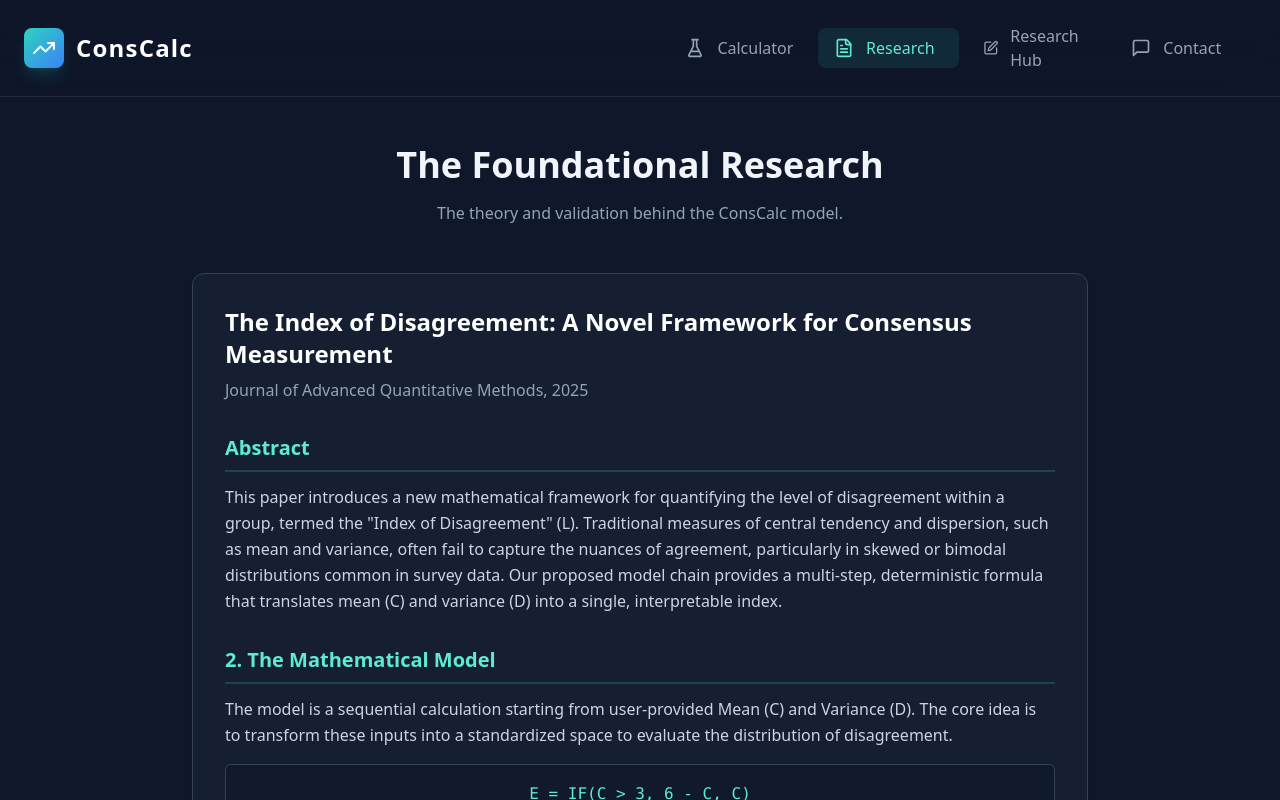
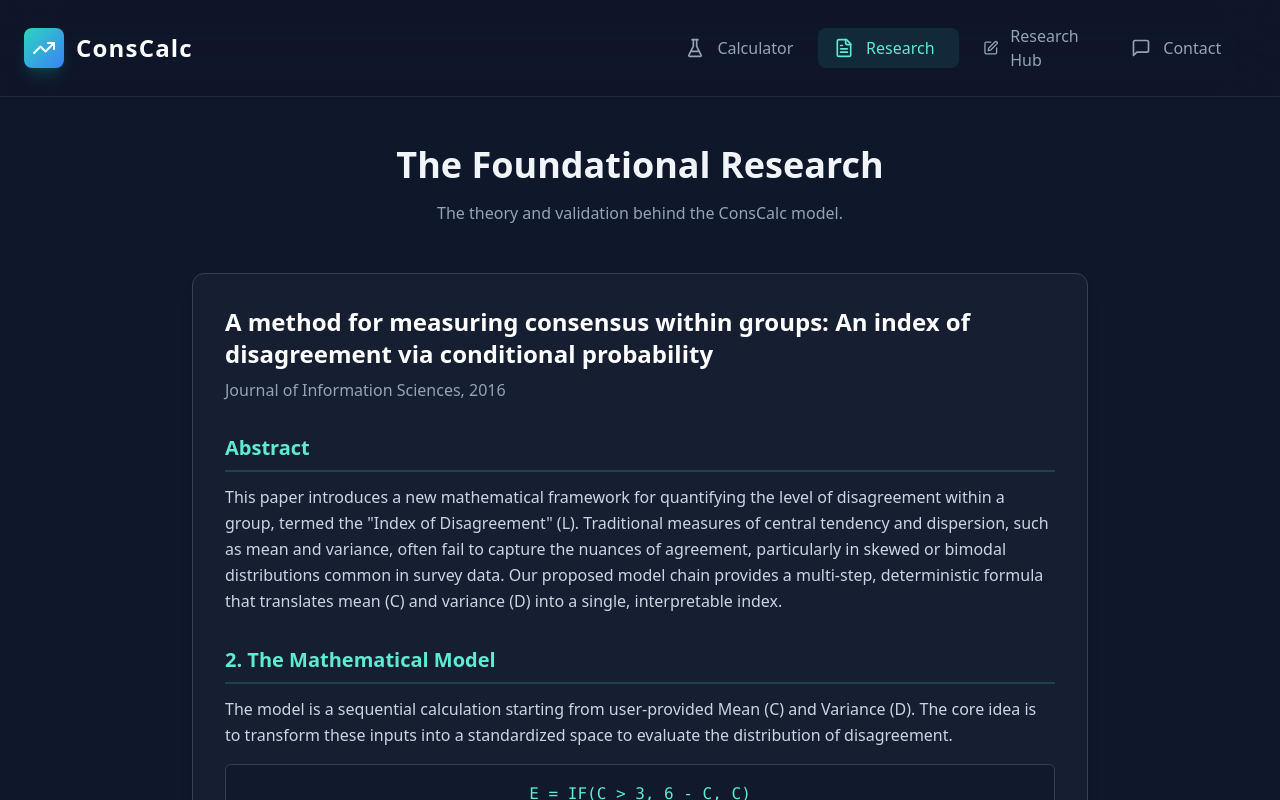
Before and after one commit to mushtaqaelk/ConsCalcs, a React (Create React App) app: page / in a window 1280 px wide. Both pictures are taken after a click on the button "Research". Shown: the top 800 px of the page. Built offline with nearby package versions, Linux system fonts and the light colour scheme.

Commit message:
Update App.js

```diff
--- a/src/App.js
+++ b/src/App.js
@@ -373,9 +373,9 @@ const ResearchPage = () => {
     const [copySuccess, setCopySuccess] = useState('');
 
     const citations = {
-        APA: "Researcher, A. (2025). The index of disagreement: A novel framework for consensus measurement. Journal of Advanced Quantitative Methods, 15(2), 123-145. https://doi.org/10.xxxx/j.jaqm.2025.xx.xxx",
-        MLA: 'Researcher, Anonymous. "The Index of Disagreement: A Novel Framework for Consensus Measurement." Journal of Advanced Quantitative Methods, vol. 15, no. 2, 2025, pp. 123-45, doi:10.xxxx/j.jaqm.2025.xx.xxx.',
-        BibTeX: `@article{researcher2025index,\n  title={The Index of Disagreement: A Novel Framework for Consensus Measurement},\n  author={Researcher, Anonymous},\n  journal={Journal of Advanced Quantitative Methods},\n  volume={15},\n  number={2},\n  pages={123--145},\n  year={2025},\n  publisher={Academic Press},\n  doi={10.xxxx/j.jaqm.2025.xx.xxx}\n}`
+        APA: "Akiyama, Y., Nolan, J., Darrah, M., Abdal Rahem, M., & Wang, L. (2016). A method for measuring consensus within groups: An index of disagreement via conditional probability. Information Sciences, 345, 116–128. https://doi.org/10.1016/j.ins.2016.01.052",
+        MLA: 'Akiyama, Y., et al. "A Method for Measuring Consensus Within Groups: An Index of Disagreement Via Conditional Probability." Information Sciences, vol. 345, 2016, pp. 116–128. https://doi.org/10.1016/j.ins.2016.01.052',
+        BibTeX: `@article{akiyama2016method, \n title={A Method for Measuring Consensus Within Groups: An Index of Disagreement Via Conditional Probability}, \n author={Akiyama, Y. and Nolan, J. and Darrah, M. and Abdal Rahem, M. and Wang, L.},\n journal={Information Sciences},\n volume={345},\n pages={116--128},\n year={2016},\n doi={10.1016/j.ins.2016.01.052}}`
     };
 
     const copyToClipboard = (text) => {
@@ -404,8 +404,8 @@ const ResearchPage = () => {
                 </div>
 
                 <div className="bg-slate-800/50 border border-slate-700 p-6 sm:p-8 rounded-xl shadow-lg">
-                    <h3 className="text-2xl font-bold text-white mb-2">The Index of Disagreement: A Novel Framework for Consensus Measurement</h3>
-                    <p className="text-slate-400 mb-8 font-medium">Journal of Advanced Quantitative Methods, 2025</p>
+                    <h3 className="text-2xl font-bold text-white mb-2">A method for measuring consensus within groups: An index of disagreement via conditional probability</h3>
+                    <p className="text-slate-400 mb-8 font-medium">Journal of Information Sciences, 2016</p>
 
                     <Section title="Abstract">
                         <p>This paper introduces a new mathematical framework for quantifying the level of disagreement within a group, termed the "Index of Disagreement" (L). Traditional measures of central tendency and dispersion, such as mean and variance, often fail to capture the nuances of agreement, particularly in skewed or bimodal distributions common in survey data. Our proposed model chain provides a multi-step, deterministic formula that translates mean (C) and variance (D) into a single, interpretable index.</p>
```
